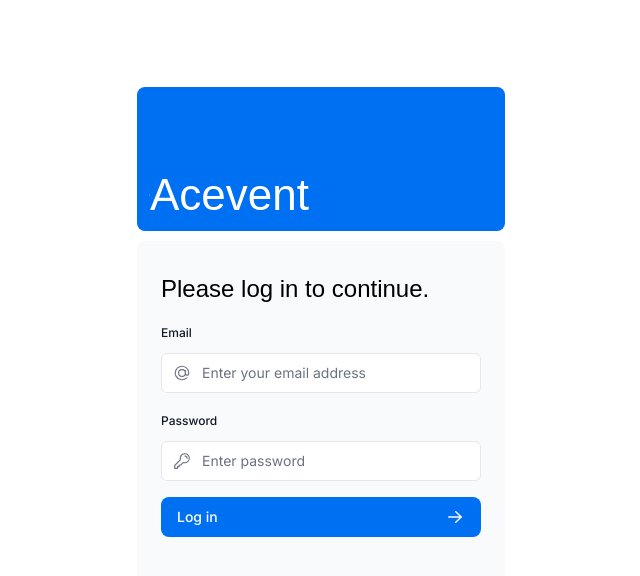
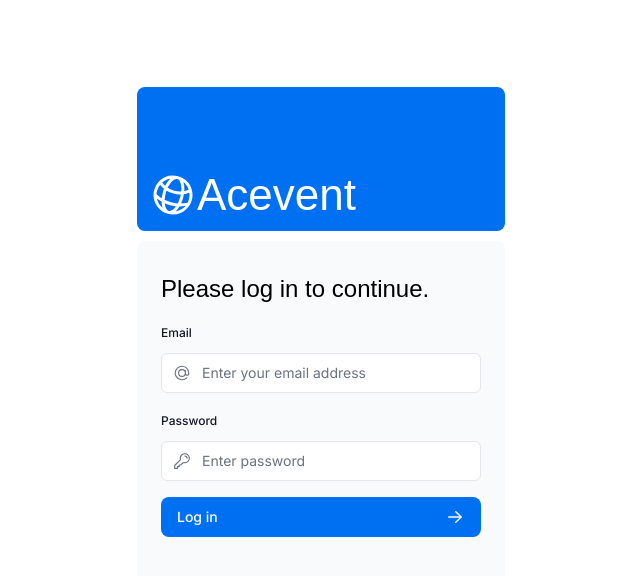
Before and after one commit to JamesGabby/nextjs-dashboard, a Next.js app: page /login in a window 1280 px wide. Shown: the top 576 px of the page, without its empty margins (319-959 px from the left). Built offline with nearby package versions, Linux system fonts and the light colour scheme; a web font is replaced by a local one.

Commit message:
remove div and classes around logo to fix sizing issue

```diff
--- a/app/login/page.tsx
+++ b/app/login/page.tsx
@@ -11,9 +11,7 @@ export default function LoginPage() {
     <main className="flex items-center justify-center md:h-screen">
       <div className="relative mx-auto flex w-full max-w-[400px] flex-col space-y-2.5 p-4 md:-mt-32">
         <div className="flex h-20 w-full items-end rounded-lg bg-blue-500 p-3 md:h-36">
-          <div className="w-34 text-white md:w-40">
-            <AcmeLogo />
-          </div>
+          <AcmeLogo />
         </div>
         <LoginForm />
       </div>
--- a/app/ui/dashboard/sidenav.tsx
+++ b/app/ui/dashboard/sidenav.tsx
@@ -11,9 +11,7 @@ export default function SideNav() {
         className="mb-2 flex h-20 items-end justify-start rounded-md bg-blue-600 p-4 md:h-40"
         href="/"
       >
-        <div className="w-32 text-white md:w-40">
-          <AcmeLogo />
-        </div>
+        <AcmeLogo />
       </Link>
       <div className="flex grow flex-row justify-between space-x-2 md:flex-col md:space-x-0 md:space-y-2">
         <NavLinks />
```
